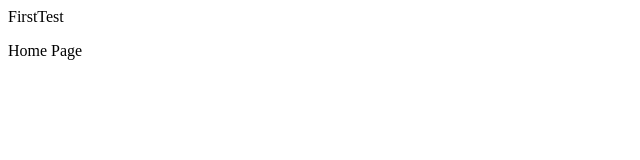
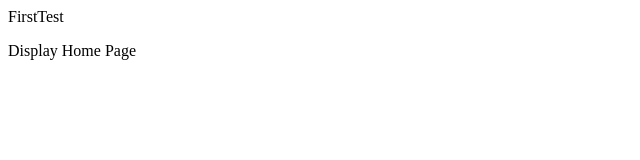
Before and after one commit to GajendiranGnanam/FirstTest, an Angular app in the folder FirstTest/: page / in a window 1280 px wide. Shown: the top 160 px of the page, without its empty margins (0-640 px from the left). Built offline with nearby package versions, Linux system fonts and the light colour scheme.

Commit message:
Update home page text.

```diff
--- a/FirstTest/src/app/home-page/home-page.component.html
+++ b/FirstTest/src/app/home-page/home-page.component.html
@@ -1 +1 @@
-<p style="text-justify: distribute">Home Page</p>
+<p style="text-justify: distribute">Display Home Page</p>
```
